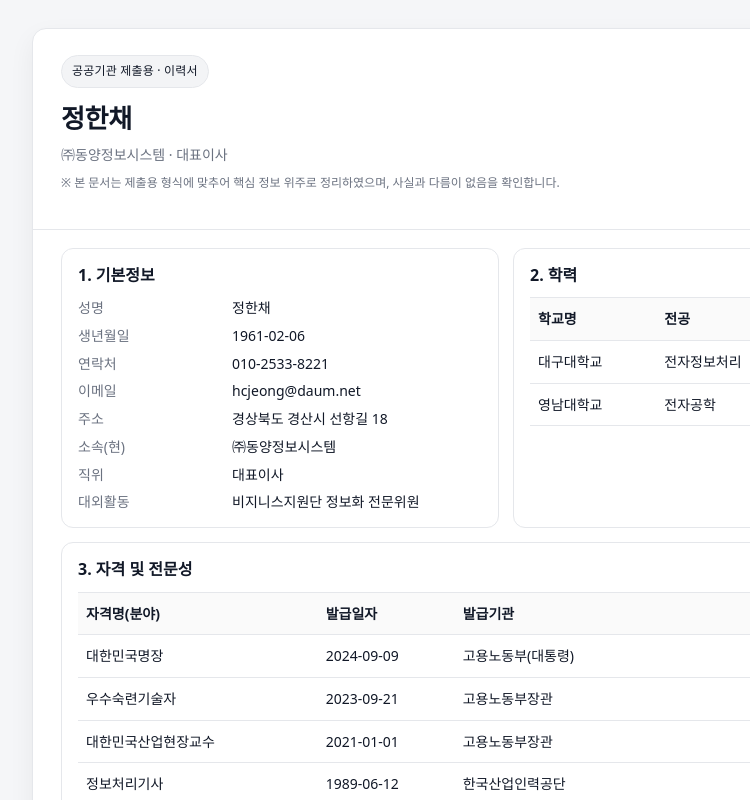
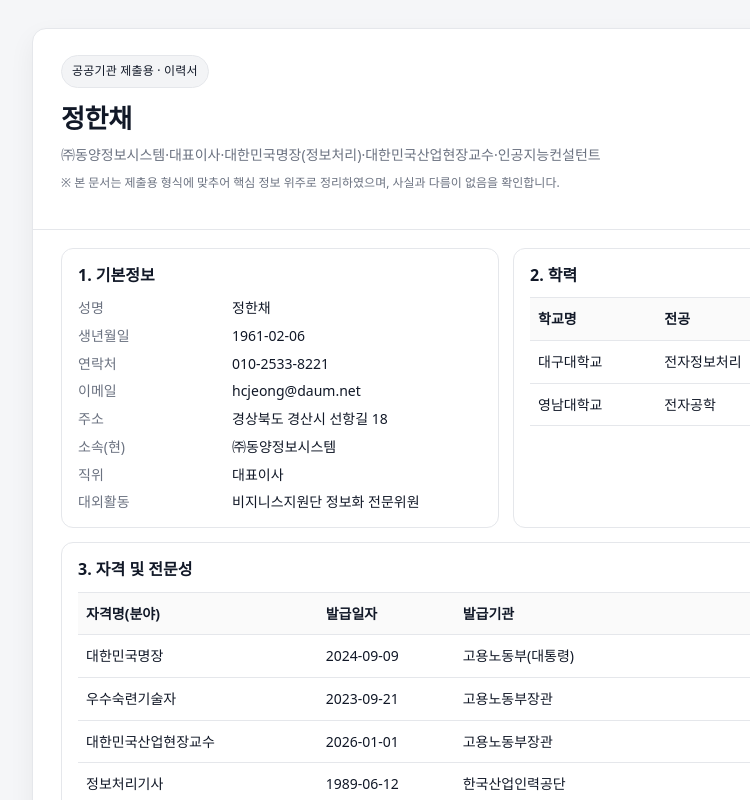
Before and after one commit to oisco00/resume, a plain HTML site: page index.html in a window 1280 px wide. Shown: the top 800 px of the page, 134-884 px from the left. Drawn offline with Linux system fonts and the light colour scheme.

Commit message:
Update index.html

```diff
--- a/index.html
+++ b/index.html
@@ -67,7 +67,7 @@ hr.sep{border:0; border-top:1px dashed var(--line); margin:12px 0}
       <div class="h-left">
         <span class="badge">공공기관 제출용 · 이력서</span>
         <h1>정한채</h1>
-        <div class="sub">㈜동양정보시스템 · 대표이사</div>
+        <div class="sub">㈜동양정보시스템·대표이사·대한민국명장(정보처리)·대한민국산업현장교수·인공지능컨설턴트</div>
         <div class="small" style="margin-top:8px;">
           ※ 본 문서는 제출용 형식에 맞추어 핵심 정보 위주로 정리하였으며, 사실과 다름이 없음을 확인합니다.
         </div>
@@ -124,7 +124,7 @@ hr.sep{border:0; border-top:1px dashed var(--line); margin:12px 0}
           <tbody>
             <tr><td>대한민국명장</td><td>2024-09-09</td><td>고용노동부(대통령)</td><td>정보처리분야</td></tr>
             <tr><td>우수숙련기술자</td><td>2023-09-21</td><td>고용노동부장관</td><td>정보처리분야</td></tr>
-            <tr><td>대한민국산업현장교수</td><td>2021-01-01</td><td>고용노동부장관</td><td></td></tr>
+            <tr><td>대한민국산업현장교수</td><td>2026-01-01</td><td>고용노동부장관</td><td></td></tr>
             <tr><td>정보처리기사</td><td>1989-06-12</td><td>한국산업인력공단</td><td></td></tr>
             <tr><td>기술평가사</td><td>2024-12-19</td><td>한국기술사업화진흥협회</td><td></td></tr>
             <tr><td>비지니스지원단(전문위원)</td><td>2024-04-04</td><td>대구경북지방중소벤처기업청</td><td></td></tr>
```
